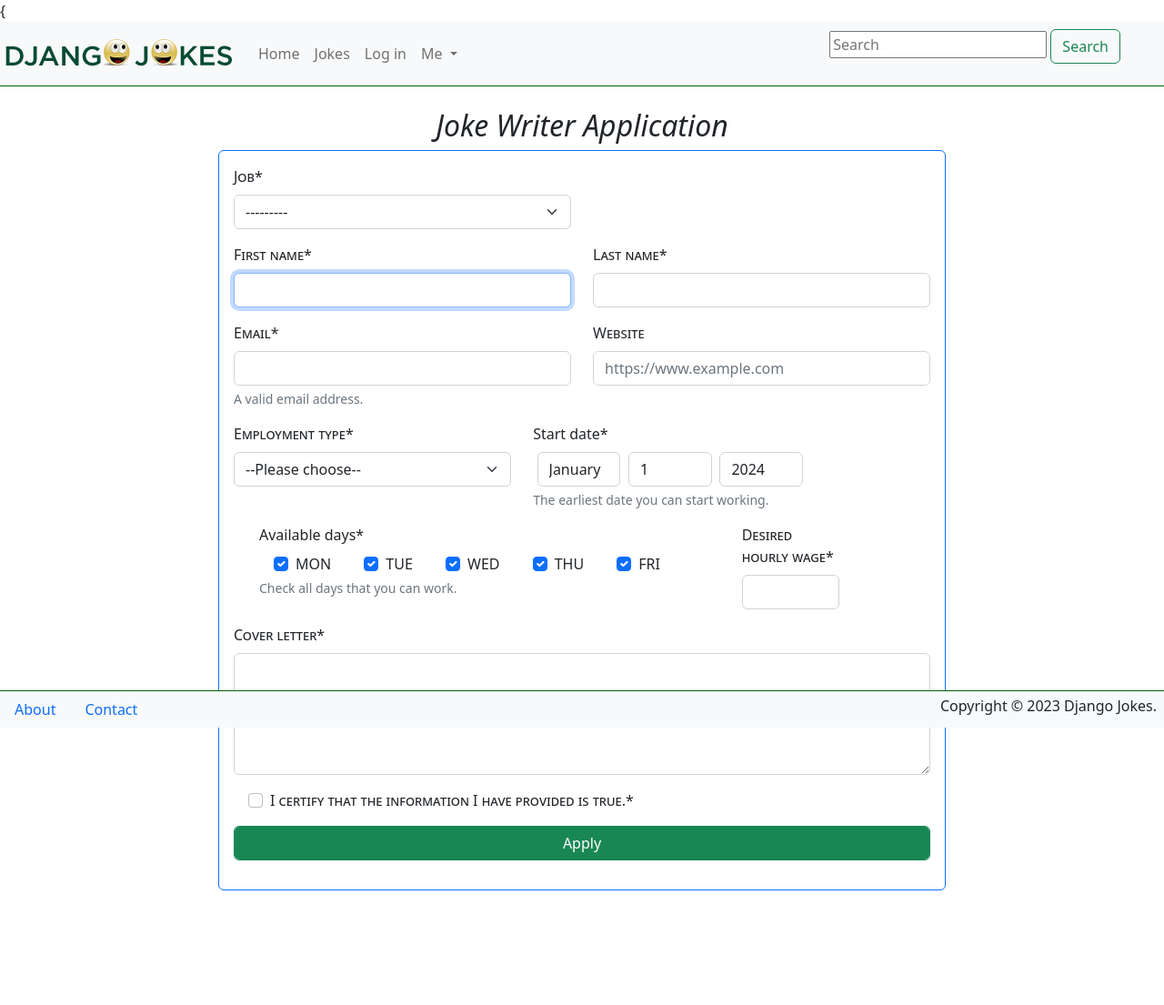
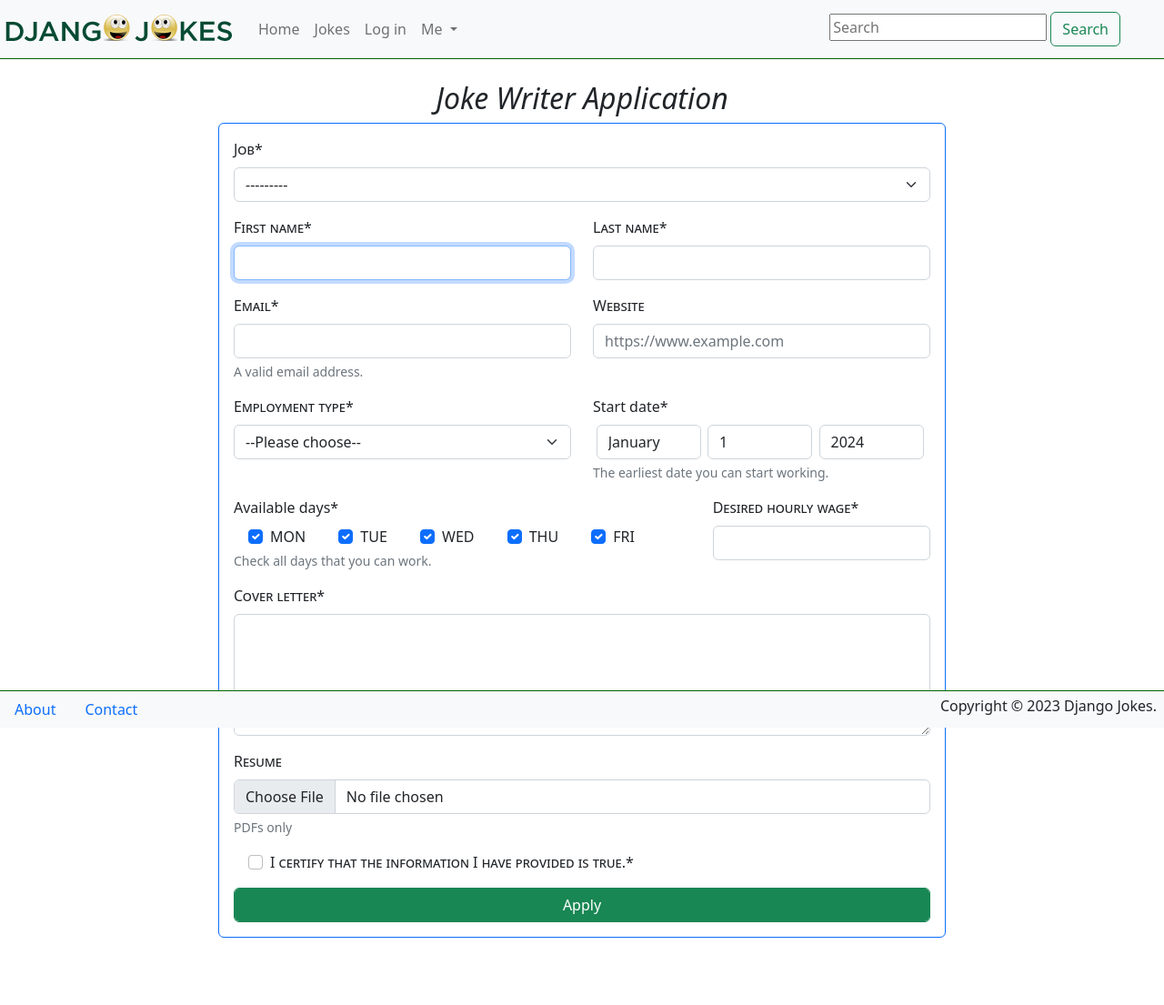
Before and after one commit to Kuro0731/djangojokes.com, a Django app: page /jobs/job-app/ in a window 1280 px wide. Shown: the whole page at 91% size. Before the commit the page ends 979 px from the top, so only its background shows below. Run offline with Django 5.2, Linux system fonts and the light colour scheme; data that the repository does not hold is empty; some libraries are stand-ins or nearby versions.

Commit message:
Uploading a Resume (41st) Commit

```diff
--- a/Media/temp.txt
+++ b/Media/temp.txt
@@ -1 +1 @@
-Hello, Media!
+Hello Media!
--- a/jobs/forms.py
+++ b/jobs/forms.py
@@ -37,7 +37,7 @@ class JobApplicationForm(forms.ModelForm):
         fields = (
             'first_name', 'last_name', 'email', 'website', 'employment_type',
             'start_date', 'available_days', 'desired_hourly_wage',
-            'cover_letter', 'confirmation', 'job')
+            'cover_letter', 'resume', 'confirmation', 'job')
         widgets = {
             'first_name': forms.TextInput(attrs={'autofocus': True}),
             'website': forms.TextInput(
@@ -45,14 +45,15 @@ class JobApplicationForm(forms.ModelForm):
             ),
             'start_date': forms.SelectDateWidget(
                 attrs = {
-                    'style': 'width: 21%; display: inline-block; margin: 0 1%'
+                    'style': 'width: 31%; display: inline-block; margin: 0 1%'
                 },
                 years = range(datetime.now().year, datetime.now().year+2)
             ),
             'desired_hourly_wage': forms.NumberInput(
                 attrs = {'min':'10.00', 'max':'100.00', 'step':'.25'}
             ),
-            'cover_letter': forms.Textarea(attrs={'cols': '100', 'rows': '5'})
+            'cover_letter': forms.Textarea(attrs={'cols': '100', 'rows': '5'}),
+            'resume': forms.FileInput(attrs = {'accept': 'application/pdf'})
         }
         error_messages = {
             'start_date': {
--- a/jobs/models.py
+++ b/jobs/models.py
@@ -42,6 +42,9 @@ class Applicant(models.Model):
     desired_hourly_wage = models.DecimalField(max_digits=5, decimal_places=2)
     cover_letter = models.TextField()
     confirmation = models.BooleanField()
+    resume = models.FileField(
+        upload_to='private/resumes', blank=True, help_text='PDFs only'
+    )
     job = models.ForeignKey(Job, on_delete=models.CASCADE)
     created = models.DateTimeField(auto_now_add=True)
     updated = models.DateTimeField(auto_now=True)
--- a/templates/jobs/applicant_form.html
+++ b/templates/jobs/applicant_form.html
@@ -1,22 +1,18 @@
-{{% extends "_base.html" %}
+{% extends "_base.html" %}
 {% load crispy_forms_tags %}
 
 {% block title %}Job Application: Joke Writer{% endblock %}
 {% block main %}
   <h2 class="text-center">Joke Writer Application</h2>
-  <div class="card border-primary m-auto mb-0 p-3" style="max-width: 50rem">
-    <form method="post" novalidate>
+  <div class="card border-primary m-auto mb-3 p-3" style="max-width: 50rem">
+    <form method="post" novalidate enctype="multipart/form-data">
       {% csrf_token %}
-      <div class="row">
-        <div class="col-md-6">
       {{ form.job|as_crispy_field }}
-        </div>
-      </div>
       <div class="row">
         <div class="col-md-6 mb-0">
           {{ form.first_name|as_crispy_field }}
         </div>
-        <div  class="col-md-6 mb-0">
+        <div class="col-md-6 mb-0">
           {{ form.last_name|as_crispy_field }}
         </div>
       </div>
@@ -29,22 +25,23 @@
         </div>
       </div>
       <div class="row">
-          <div class="col-md-5 mb-0">
+        <div class="col-md-6 mb-0">
           {{ form.employment_type|as_crispy_field }}
         </div>
-          <div class="col-md-7 mb-0">
+        <div class="col-md-6 mb-0">
           {{ form.start_date|as_crispy_field }}
         </div>
       </div>
       <div class="row">
-          <div class="form-check col-md-8 mb-0">
+        <div class="col-md-8 mb-0">
           {{ form.available_days|as_crispy_field  }}
         </div>
-          <div class="col-md-2 mb-0">
+        <div class="col-md-4 mb-0">
           {{ form.desired_hourly_wage|as_crispy_field }}
         </div>
       </div>
       {{ form.cover_letter|as_crispy_field }}
+      {{ form.resume|as_crispy_field }}
       {{ form.confirmation|as_crispy_field }}
       <button class="form-control btn btn-success">Apply</button>
     </form>
```
Also changed, not shown: jobs/apps.py (line endings or trailing spaces), jobs/migrations/0002_applicant_resume.py (added), 1 other file. Lines whose indentation alone changed are shown as unchanged.
